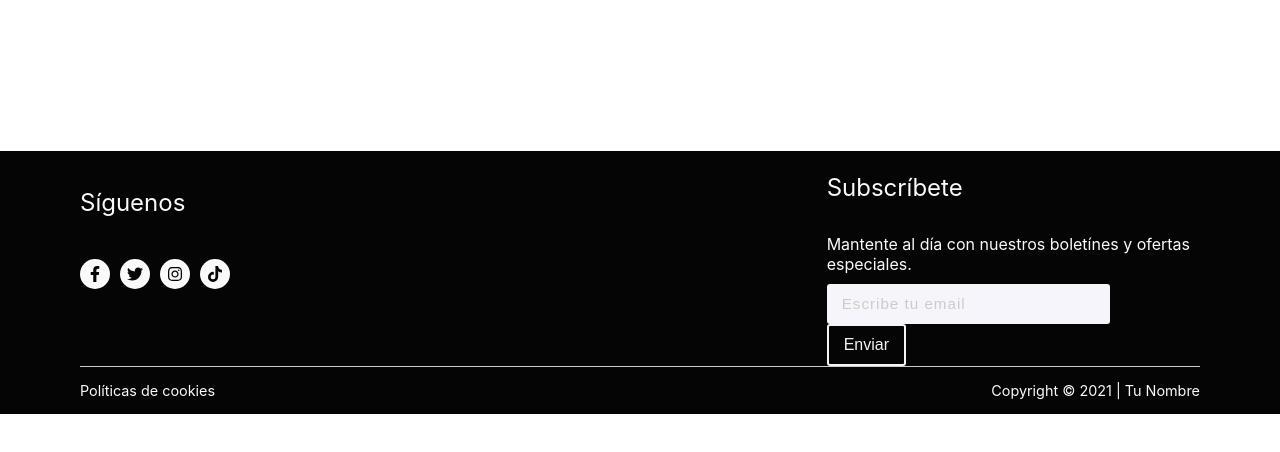
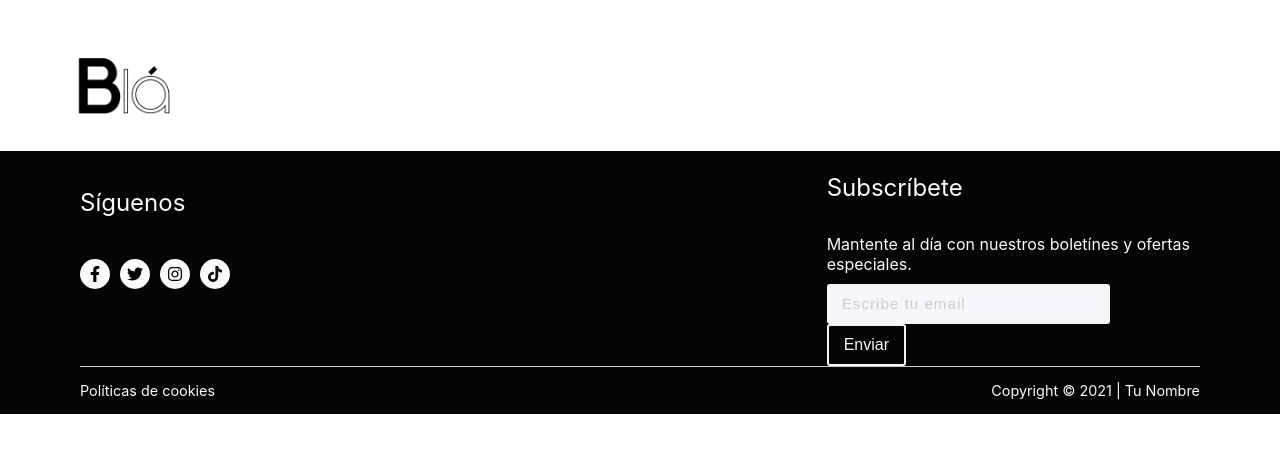
Before and after one commit to joaquinhmtz/BLAH-APP, a React (Create React App) app in the folder front-end/: page / in a window 1280 px wide. Shown: the top 452 px of the page. Built offline with nearby package versions, Linux system fonts and the light colour scheme.

Commit message:
cambios menores

```diff
--- a/front-end/src/core/navbar/navbar.jsx
+++ b/front-end/src/core/navbar/navbar.jsx
@@ -1,13 +1,14 @@
 import React from 'react';
 import HamburguerMenu from './hamburguer';
-// import Logo from './../../../assets/img/BLÁLOGO.png'
+import Logo from './../../assets/img/BLÁLOGO.png'
 import './../../assets/css/core/navbar.css';
+//const logo = require('./../../assets/img/BLÁLOGO.png');
 
 const Navbar = () => {
     return (
         <nav className="navbar">
-            <a href="javascript:void" className="logo">
-                {/* <img src=""></img> */}
+            <a href="#javascript" className="logo">
+                <img src={Logo} alt="BLA LOGO"></img>
             </a>
             <HamburguerMenu />
         </nav>
```
Also changed, not shown: front-end/src/core/navbar/menu.jsx (+4 -4 lines).
